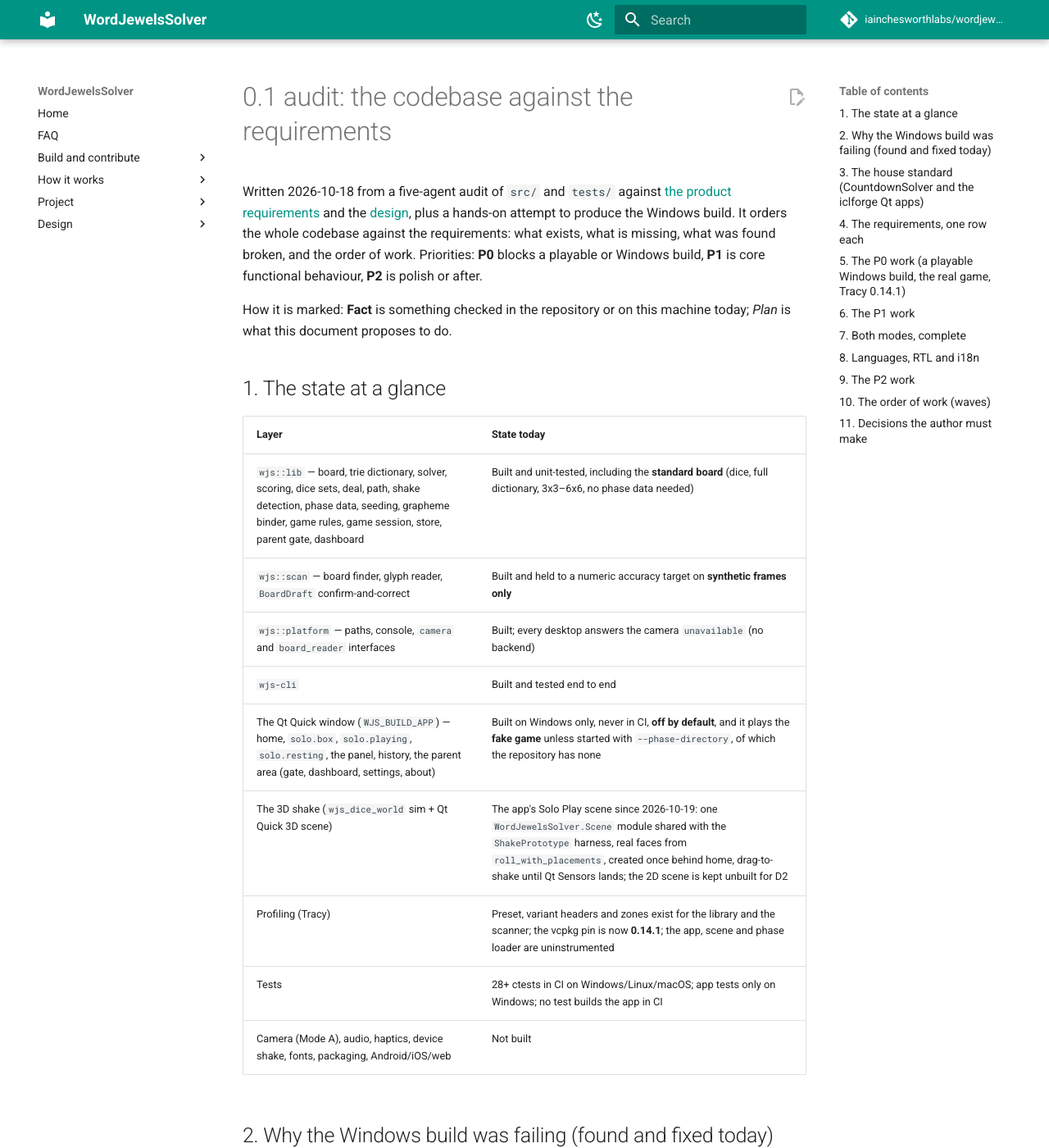
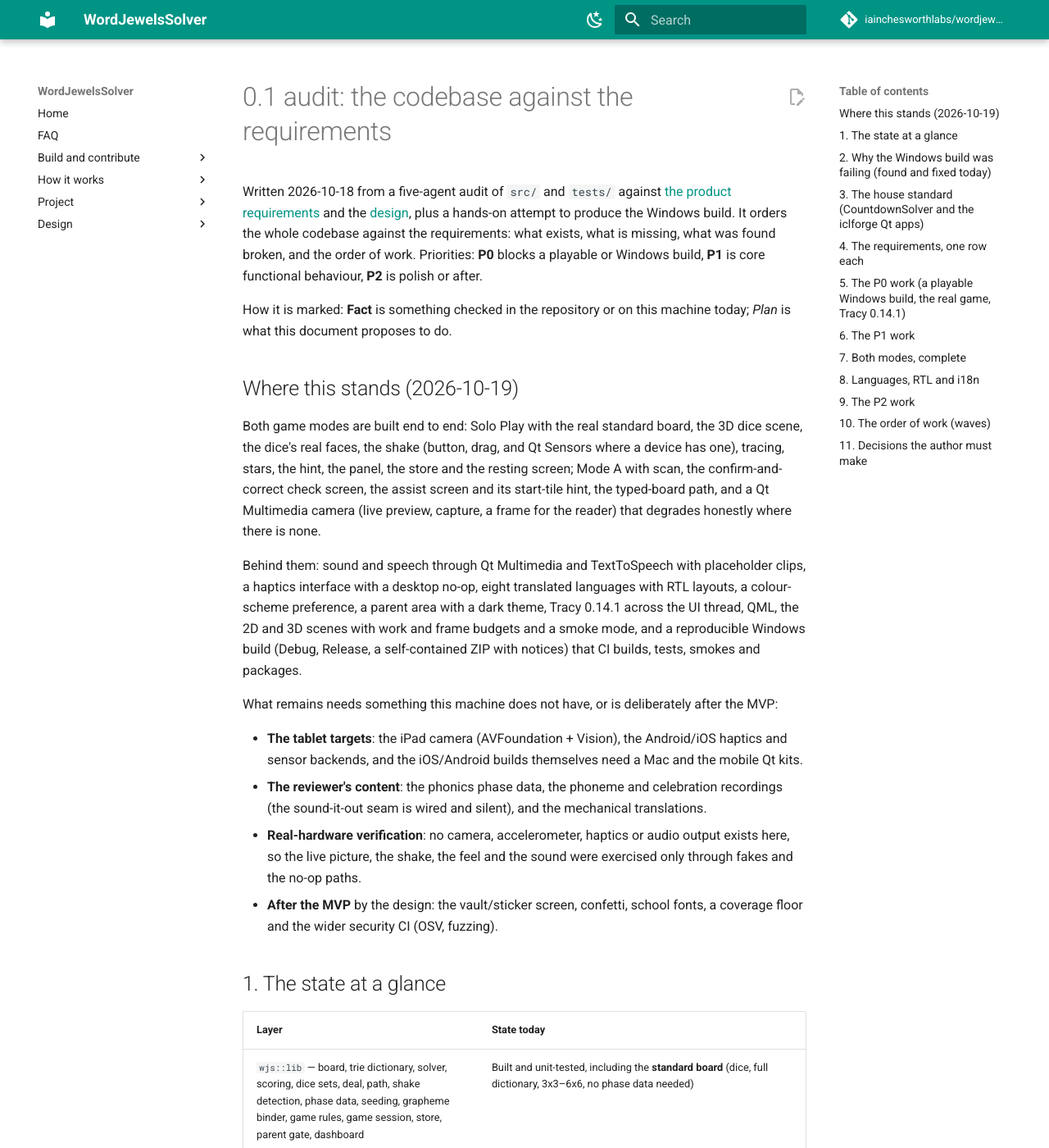
Before and after one commit to iainchesworthlabs/snapandspell, an MkDocs documentation site: the page built from docs/audit-0.1.md, in a window 1280 px wide and 1400 px high. Shown: the whole window at 82% size. Built offline with MkDocs 1.6.1 and Material for MkDocs 9.7.7, drawn with Linux system fonts in a browser that asks for light colours; comment, search, counter and statistics services are not loaded; some of the changed text lies outside the part shown.

Commit message:
Record where the 0.1 audit stands and what remains

```diff
--- a/docs/audit-0.1.md
+++ b/docs/audit-0.1.md
@@ -10,6 +10,39 @@ behaviour, **P2** is polish or after.
 
 How it is marked: **Fact** is something checked in the repository or on this
 machine today; *Plan* is what this document proposes to do.
+
+## Where this stands (2026-10-19)
+
+Both game modes are built end to end: Solo Play with the real standard board,
+the 3D dice scene, the dice's real faces, the shake (button, drag, and Qt
+Sensors where a device has one), tracing, stars, the hint, the panel, the store
+and the resting screen; Mode A with scan, the confirm-and-correct check screen,
+the assist screen and its start-tile hint, the typed-board path, and a Qt
+Multimedia camera (live preview, capture, a frame for the reader) that degrades
+honestly where there is none.
+
+Behind them: sound and speech through Qt Multimedia and TextToSpeech with
+placeholder clips, a haptics interface with a desktop no-op, eight translated
+languages with RTL layouts, a colour-scheme preference, a parent area with a
+dark theme, Tracy 0.14.1 across the UI thread, QML, the 2D and 3D scenes with
+work and frame budgets and a smoke mode, and a reproducible Windows build
+(Debug, Release, a self-contained ZIP with notices) that CI builds, tests,
+smokes and packages.
+
+What remains needs something this machine does not have, or is deliberately
+after the MVP:
+
+- **The tablet targets**: the iPad camera (AVFoundation + Vision), the
+  Android/iOS haptics and sensor backends, and the iOS/Android builds
+  themselves need a Mac and the mobile Qt kits.
+- **The reviewer's content**: the phonics phase data, the phoneme and
+  celebration recordings (the sound-it-out seam is wired and silent), and the
+  mechanical translations.
+- **Real-hardware verification**: no camera, accelerometer, haptics or audio
+  output exists here, so the live picture, the shake, the feel and the sound
+  were exercised only through fakes and the no-op paths.
+- **After the MVP** by the design: the vault/sticker screen, confetti, school
+  fonts, a coverage floor and the wider security CI (OSV, fuzzing).
 
 ## 1. The state at a glance
 
@@ -272,10 +305,11 @@ replica with doubtful tiles ringed, a person corrects a tile and presses Yes,
 play, the board loads, the child traces words and gets the start-tile hint,
 and a new round starts from a new scan.
 
-Left (after 2026-10-19): a capture backend per host (Media Foundation or Qt
-Multimedia on Windows; AVFoundation + Vision on the iPad, which needs a Mac),
-the real-frame accuracy work (synthetic-only today), and audio for the cues.
-The screens, the flow, the check screen and the hint are built.
+Left (after 2026-10-19): the iPad backend (AVFoundation camera + Vision reader,
+which needs a Mac) and the accuracy work on real frames (synthetic-only today).
+The screens, the flow, the check screen, the hint, the audio cues and the Qt
+Multimedia desktop camera (live preview, capture, frame conversion) are built;
+no camera was available to open on this machine.
 
 **Shared, and not duplicated**: one board component, one panel, one store, one
 start-tile hint, one set of screens' tokens; the mode is chosen before the
```
